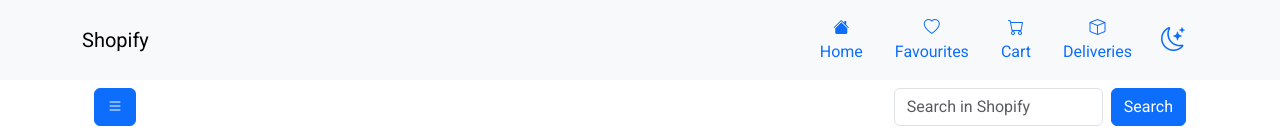
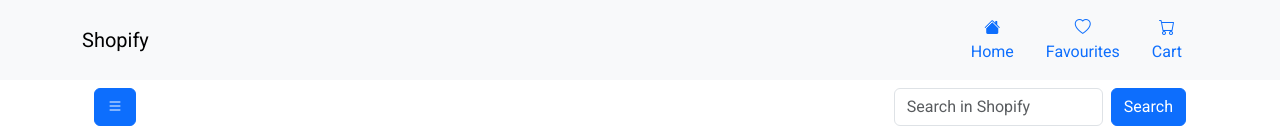
Before and after one commit to AbubakirDev-react/Ecomm-React-Dummyjson, a React (Vite) app: page / in a window 1280 px wide. Shown: the top 140 px of the page. Built offline with nearby package versions, Linux system fonts and the light colour scheme.

Commit message:
version 1.0

```diff
--- a/src/components/Navbar.jsx
+++ b/src/components/Navbar.jsx
@@ -14,9 +14,7 @@
             <li className='nav-item'><Link to="/" className='nav-link'><i className='bi bi-house-fill'></i><span> Home</span></Link></li>
             <li className='nav-item'><Link to="/favourites/" className='nav-link'><i className='bi bi-heart'></i> <span> Favourites</span></Link></li>
             <li className='nav-item'><Link to="/checkout/" className='nav-link'><i className='bi bi-cart'></i> <span> Cart</span></Link></li>
-            <li className='nav-item'><a href="#" className='nav-link'><i className='bi bi-box'></i> <span> Deliveries</span></a></li>
-            <button className='btn text-primary fs-4'><i className="bi bi-moon-stars"></i></button>
-        </ul>
+            </ul>
         </div>
       </nav>
   )
```
